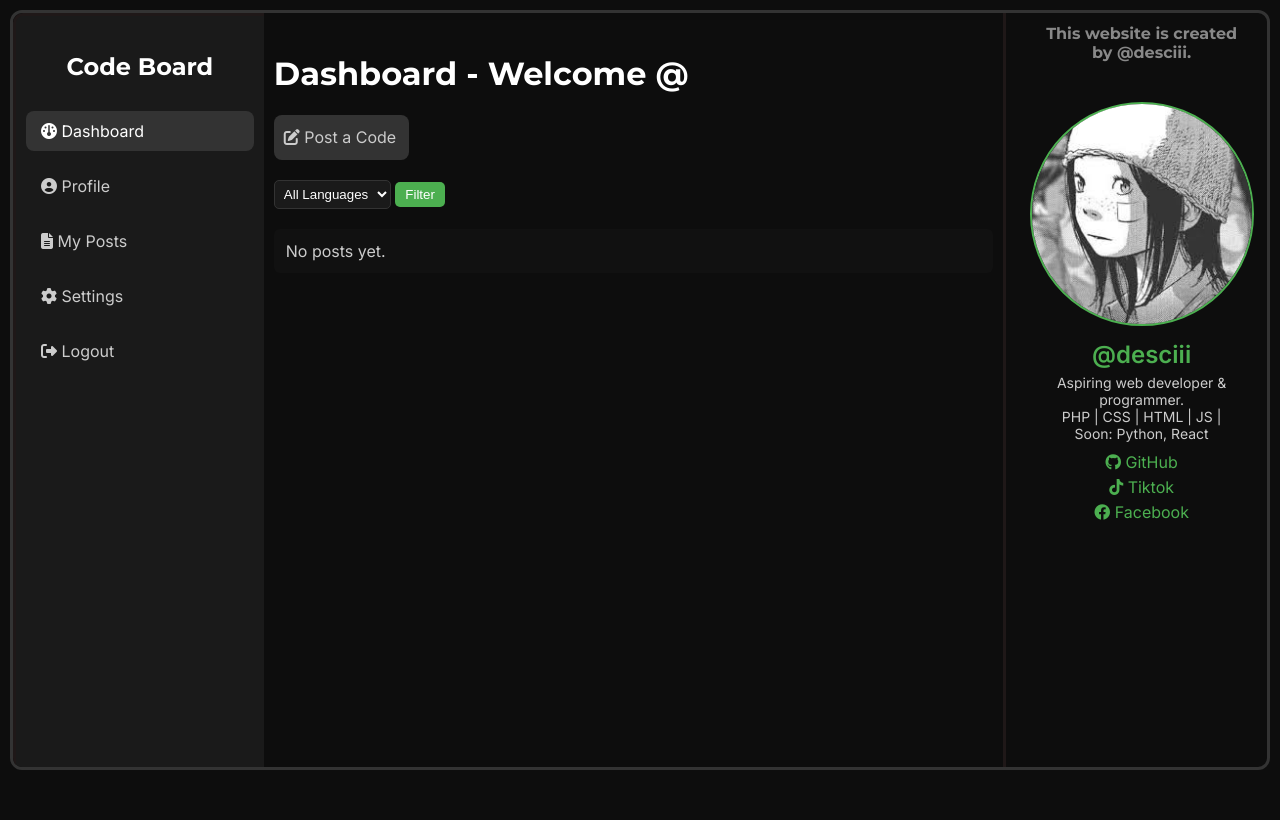
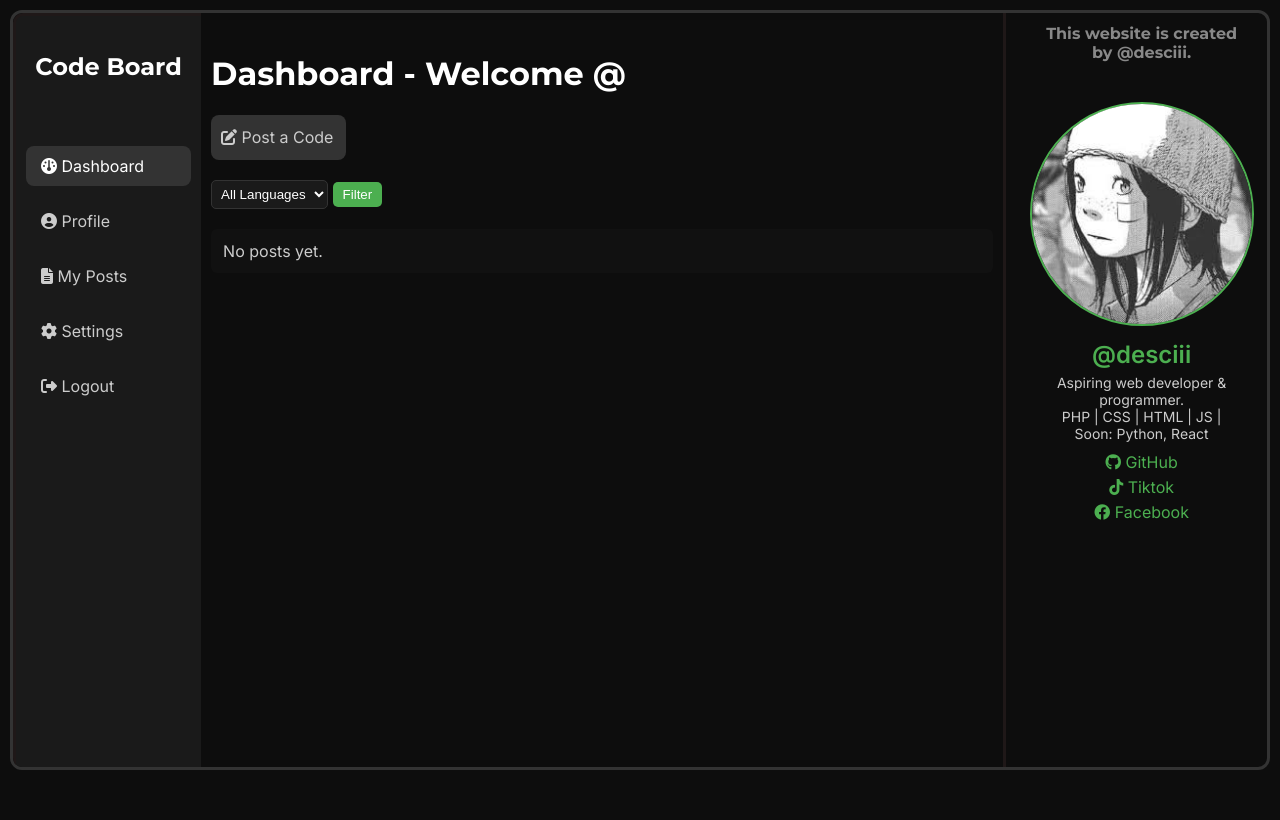
Before and after one commit to desciii/codeboard, a PHP site: page /main/dashboard.php in a window 1280 px wide. Run offline with PHP 8.4, Linux system fonts and the light colour scheme; data that the repository does not hold is empty.

Commit message:
fixed sidebar width

```diff
--- a/css/dashboard.css
+++ b/css/dashboard.css
@@ -22,7 +22,7 @@
 }
 
 #sidebar {
-  width: 20%;
+  width: 15%;
   background-color: #1a1a1a;
   padding: 20px 10px;
   border-top: 3px solid #1f1818;
@@ -46,6 +46,7 @@
   list-style-type: none;
   padding: 0;
   margin: 0;
+  padding-top: 35px;
 }
 
 #sidebar-links li {
--- a/main/dashboard.php
+++ b/main/dashboard.php
@@ -282,7 +282,7 @@
   }
 }
 
-@media screen and (max-width: 940px) {
+@media screen and (max-width: 1061px) {
   #credits {
     display: none;
   }
--- a/main/myposts.php
+++ b/main/myposts.php
@@ -320,7 +320,7 @@
   }
 }
 
-@media screen and (max-width: 940px) {
+@media screen and (max-width: 1061px) {
   #credits {
     display: none;
   }
--- a/main/profile.php
+++ b/main/profile.php
@@ -358,7 +358,7 @@
     }
     }
 
-    @media screen and (max-width: 940px) {
+    @media screen and (max-width: 1061px) {
     #credits {
         display: none;
     }
--- a/main/settings.php
+++ b/main/settings.php
@@ -525,7 +525,7 @@
   }
 }
 
-@media screen and (max-width: 940px) {
+@media screen and (max-width: 1061px) {
   #credits {
     display: none;
   }
--- a/main/userprofile.php
+++ b/main/userprofile.php
@@ -302,7 +302,7 @@
     }
     }
 
-    @media screen and (max-width: 940px) {
+    @media screen and (max-width: 1061px) {
     #credits {
         display: none;
     }
```
